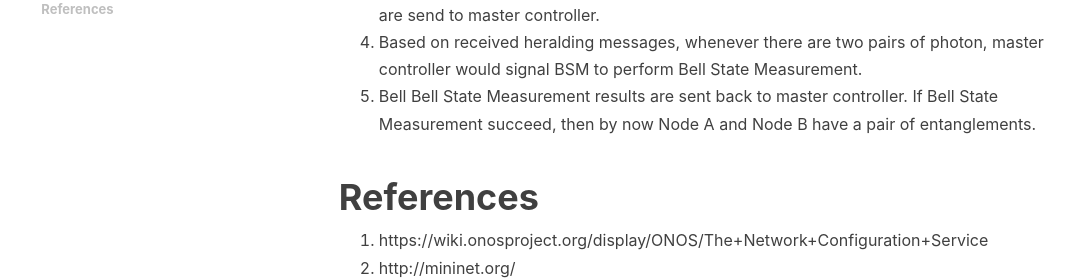
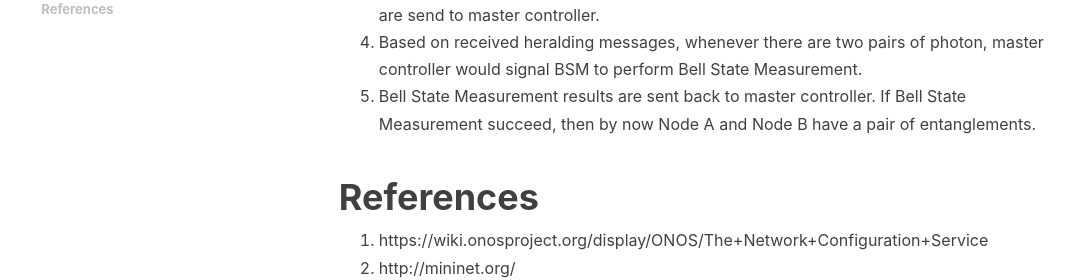
Before and after one commit to QuantumRepeaterSimulator/QuantumRepeaterSimulator.github.io, a Jekyll site: the page built from _posts/2020-11-17-Quantum-Repeater-Simulator.md, in a window 1280 px wide and 900 px high, scrolled down 3314 px. Shown: the part 365-645 px from the top of the window, without its empty margins (182-1257 px from the left). Built offline with Jekyll 4.4.1, drawn with Linux system fonts in a browser that asks for light colours; nearby versions of some CDN libraries; comment, search, counter and statistics services are not loaded.

Commit message:
edit post

```diff
--- a/_posts/2020-11-17-Quantum-Repeater-Simulator.md
+++ b/_posts/2020-11-17-Quantum-Repeater-Simulator.md
@@ -45,7 +45,7 @@ The Open Network Operating System (ONOS) project is an [open source](https://en.
 2. Sources start to generating photons and send to quantum memory at Node A/ Node B, and two quantum memorys at BSM.
 3. After receiving photons and saving photons at quantum memory, heralding messages are send to master controller.
 4. Based on received heralding messages, whenever there are two pairs of photon, master controller would signal BSM to perform Bell State Measurement.
-5. Bell Bell State Measurement results are sent back to master controller.  If Bell State Measurement succeed, then by now Node A and Node B have a pair of entanglements.
+5. Bell State Measurement results are sent back to master controller.  If Bell State Measurement succeed, then by now Node A and Node B have a pair of entanglements.
 
 <!-- # Simulation Results
 ## Quantum Repeater performance
```
